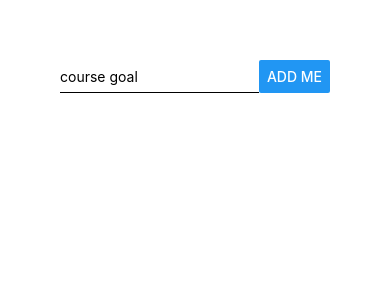
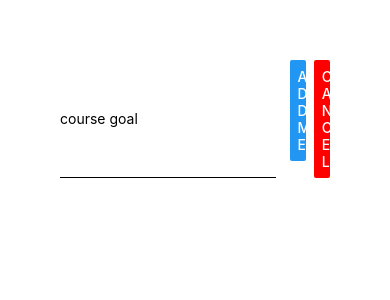
Before and after one commit to LeanneWu7/checkList, a React Native app: screen / in a window 390 px wide. Shown: the top 300 px of the page. Built offline with nearby package versions, Linux system fonts and the light colour scheme.

Commit message:
works without modal

```diff
--- a/App.js
+++ b/App.js
@@ -19,11 +19,15 @@ export default function App() {
     });
   };
 
+  const cancelGoalHandler = () =>{
+    setIsAddMode(false);
+  };
+
   return (
 
     <View style={styles.container}>
       {/*<Button title = "Add New Goal!" onPress = {() => setIsAddMode(true)}/>*/}
-      <GoalInput onAddGoal={addGoalHandler} visible = {isAddMode}/>
+      <GoalInput onAddGoal={addGoalHandler} visible = {isAddMode} onCancel = {cancelGoalHandler}/>
       <FlatList data={courseGoals} renderItem = {itemData =>(
           <GoalItem id = {itemData.item.key} onDelete = {removeGoalHandler} title = {itemData.item.value}/> )}/>
     </View>
--- a/components/goalInput.js
+++ b/components/goalInput.js
@@ -5,7 +5,12 @@ const GoalInput = props =>{
     const [enteredGoal, setEnteredGoal] = useState('');
     const goalInputHandler = (enteredText) => {
         setEnteredGoal(enteredText);
-      }
+    }
+    const addGoalHandler = () =>{
+      props.onAddGoal(enteredGoal);
+      setEnteredGoal('');
+    };
+
 
     return (
       //<Modal visible = {props.visible} animationType="slide">
@@ -13,7 +18,11 @@ const GoalInput = props =>{
           <TextInput placeholder = "course goal" style = {styles.input} onChangeText = {goalInputHandler} value = {enteredGoal}>
 
           </TextInput>
-          <Button title = "Add Me" onPress = {props.onAddGoal.bind(this, enteredGoal)}/>
+          <View style = {styles.buttons}>
+            <View style = {styles.button}> <Button title = "Add Me" onPress = {addGoalHandler}/> </View>
+            <View style = {styles.button}> <Button color = "red" title = "Cancel" onPress = {props.onCancel}/> </View>
+          </View>
+
         </View>
       //</Modal>
     );
@@ -30,6 +39,15 @@ const styles = StyleSheet.create({
       borderBottomColor: 'black',
       borderBottomWidth: 1,
       width: '80%'
+    },
+    buttons:{
+      flexDirection: 'row',
+      justifyContent: 'space-between',
+      width: '15%',
+      alignContent: 'space-between'
+    },
+    button:{
+      width: '40%'
     }
   });
 
```
